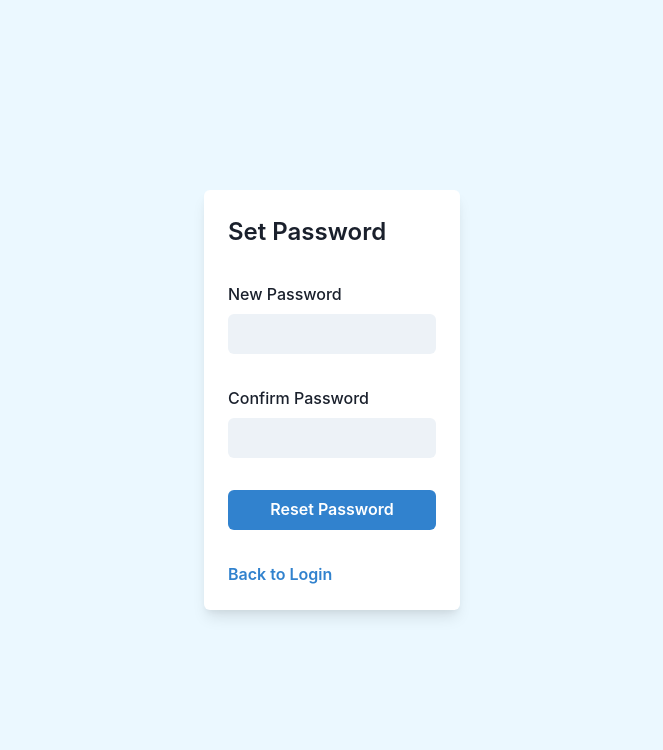
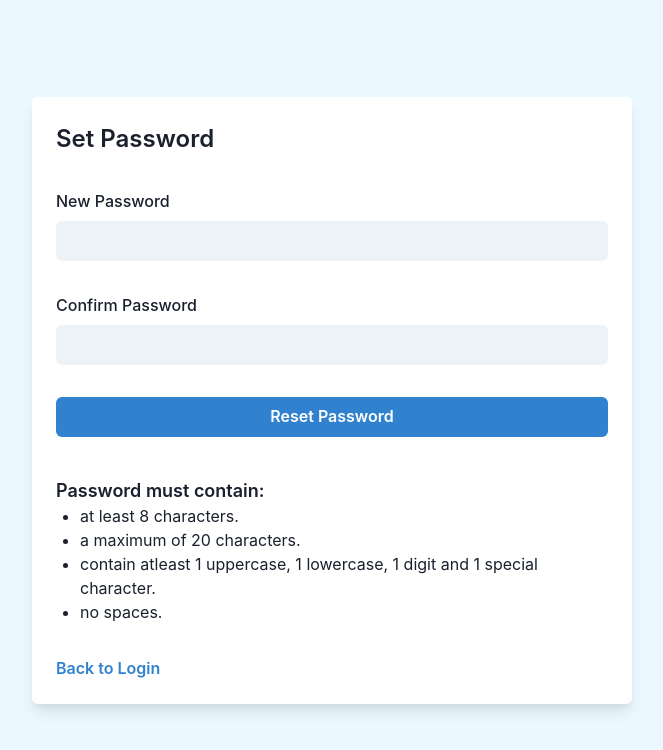
Before and after one commit to BetsolLLC/hr-portal-ui, a React (Create React App) app: page /password in a window 1280 px wide. Shown: the top 750 px of the page, without its empty margins (308-971 px from the left). Built offline with nearby package versions, Linux system fonts and the light colour scheme; no server answers.

Commit message:
Changes to forgotpassword

```diff
--- a/src/screens/setpassword/SetPass.jsx
+++ b/src/screens/setpassword/SetPass.jsx
@@ -9,6 +9,8 @@ import {
   VStack,
   Text,
   useToast,
+  UnorderedList,
+  ListItem,
 } from "@chakra-ui/react";
 import { useState } from "react";
 import axios from "../../api/axios";
@@ -102,7 +104,14 @@ export default function SetPass() {
 
   return (
     <Flex bgColor="blue.50" align="center" justify="center" h="100vh">
-      <Box bg="white" p={6} rounded="md" w={64} boxShadow="lg">
+      <Box
+        bg="white"
+        p={6}
+        rounded="md"
+        w={"80%"}
+        maxW={"600px"}
+        boxShadow="lg"
+      >
         <form onSubmit={formik.handleSubmit}>
           <VStack spacing={8} align="flex-start">
             <Text align={"center"} fontWeight="semibold" fontSize="2xl">
@@ -138,6 +147,22 @@ export default function SetPass() {
             >
               Reset Password
             </Button>
+            <Box mt={2}>
+              <Text fontSize="lg" fontWeight={600}>
+                Password must contain:
+              </Text>
+              <Box ml={2}>
+                <UnorderedList>
+                  <ListItem>at least 8 characters.</ListItem>
+                  <ListItem>a maximum of 20 characters.</ListItem>
+                  <ListItem>
+                    contain atleast 1 uppercase, 1 lowercase, 1 digit and 1
+                    special character.
+                  </ListItem>
+                  <ListItem>no spaces.</ListItem>
+                </UnorderedList>
+              </Box>
+            </Box>
 
             <Link to="/login">
               <Button colorScheme="blue" variant="link">
```
Also changed, not shown: 1 other file (tests, documents, lock files or other folders).
